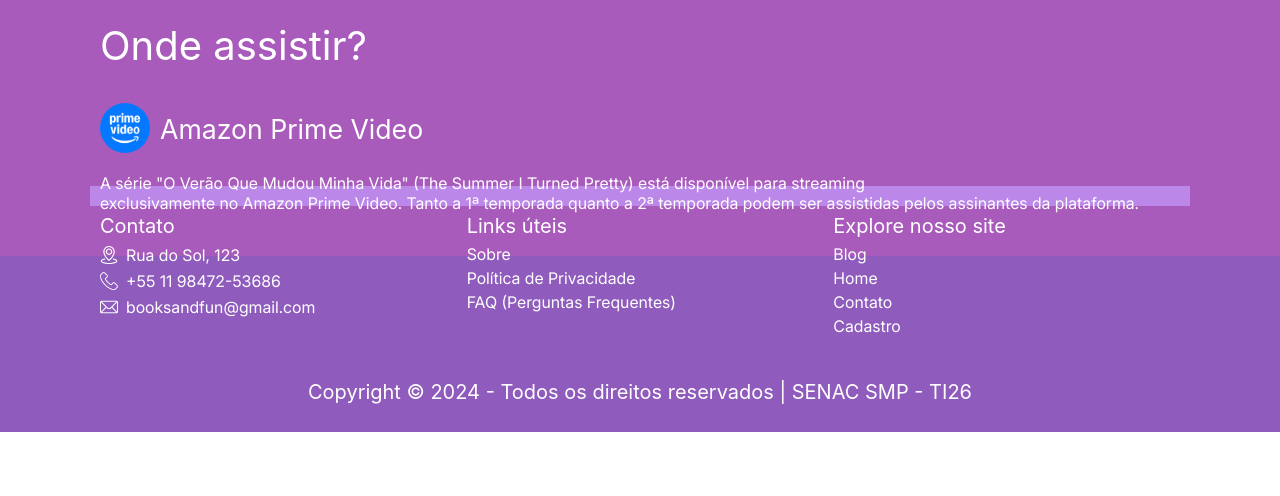
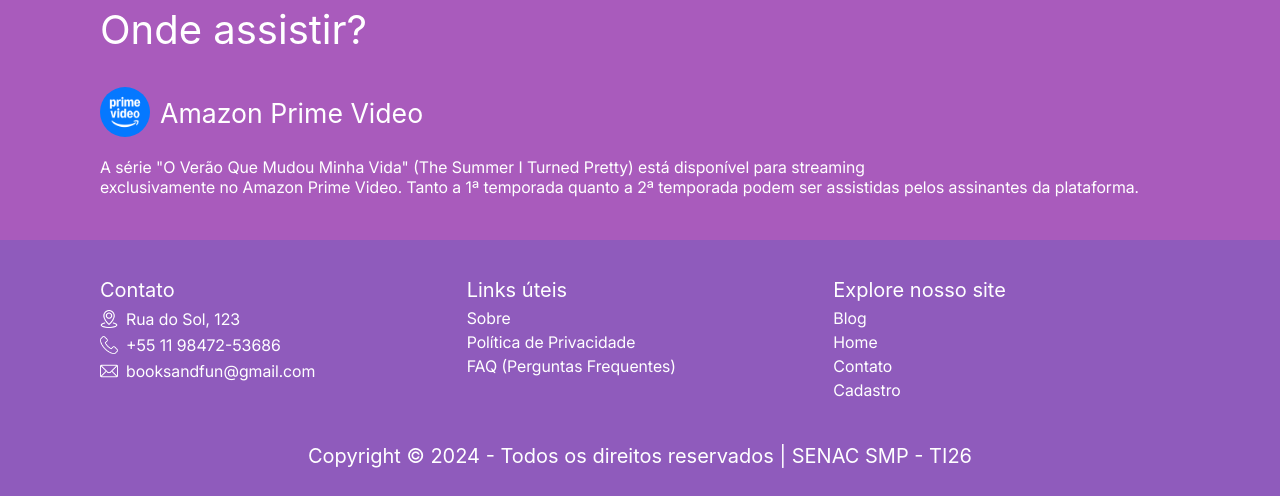
Before and after one commit to izabelleleticia/Livraria-BooksAndFun, a PHP site: page /home.php in a window 1280 px wide. Shown: the part 1953-2449 px from the top of the page. Before the commit the page ends 2385 px from the top, so only its background shows below. Run offline with PHP 8.4, Linux system fonts and the light colour scheme; some web fonts are replaced.

Commit message:
Ajuste no rodapé

```diff
--- a/conteudo/achadoseperdidos.php
+++ b/conteudo/achadoseperdidos.php
@@ -5,14 +5,11 @@
             <p>Ainda está em dúvida sobre o que comprar? Descubra nossas categorias e encontre o que você procura:</p>
         </div>
         <div class="h2">
-        <h2>Ficção</h2>
-        <h3>teste github</h3>
+            <h2>Ficção</h2>
         </div>
-
-
         <div class="livrosFiccao">
             <div>
-            <a href="pag-livro.php"><img src="img/abiblioteca.jpg" alt=""> </a>
+                <a href="pag-livro.php"><img src="img/abiblioteca.jpg" alt=""> </a>
 
                 <p>A biblioteca <br>R$49,50</p>
             </div>
@@ -31,7 +28,7 @@
         </div>
 
         <div class="h2">
-        <h2>Romance</h2>
+            <h2>Romance</h2>
         </div>
         <div class="livrosRomance">
             <div>
--- a/conteudo/rodape.php
+++ b/conteudo/rodape.php
@@ -1,6 +1,6 @@
 
 <footer class="rodape">
-<div class="top"></div>
+
     <div class="rodape-container">
         <nav class="Contato">
             <h1>Contato</h1>
```
